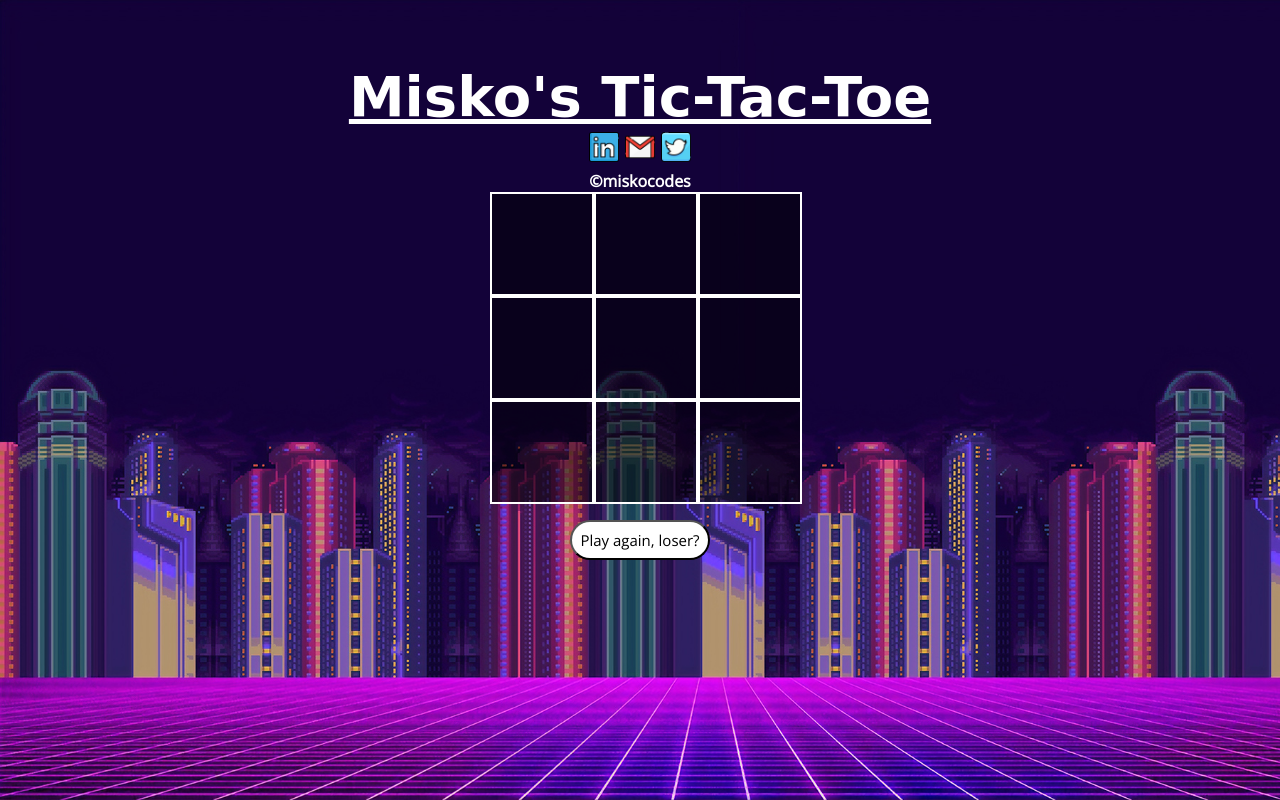
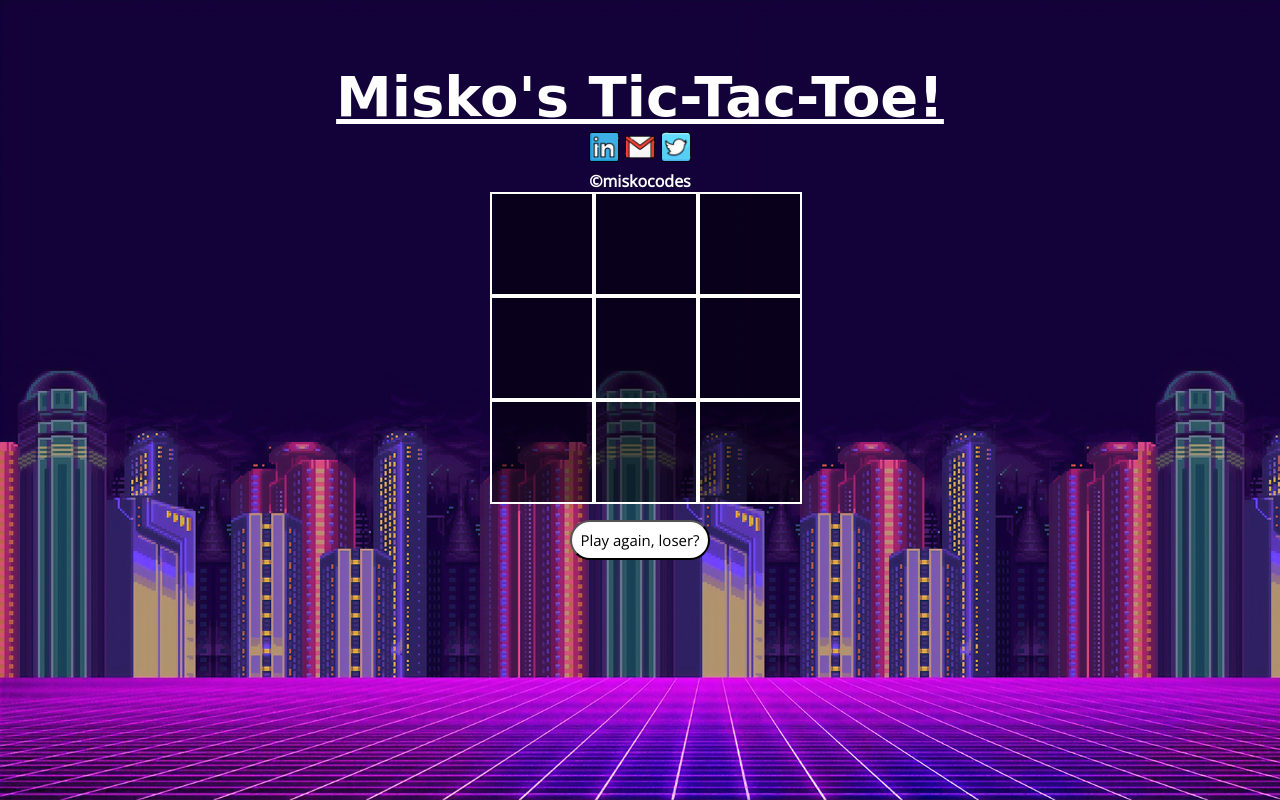
Before and after one commit to misko9251/tic-tac-toe, a plain HTML site: page index.html in a window 1280 px wide. Drawn offline with nearby package versions, Linux system fonts and the light colour scheme; a web font is replaced by a local one.

Commit message:
added exclamation to game title

```diff
--- a/index.html
+++ b/index.html
@@ -16,7 +16,7 @@
 <body>
     <main class="background">
         <section class="title">
-            <h1>Misko's Tic-Tac-Toe</h1>
+            <h1>Misko's Tic-Tac-Toe!</h1>
             <h3><img src="photos/linkedin.png"><img src="photos/gmail.png"><img src="photos/twitter.png"></h3>
             <h5>&copy;miskocodes</h5>
         </section>
```
